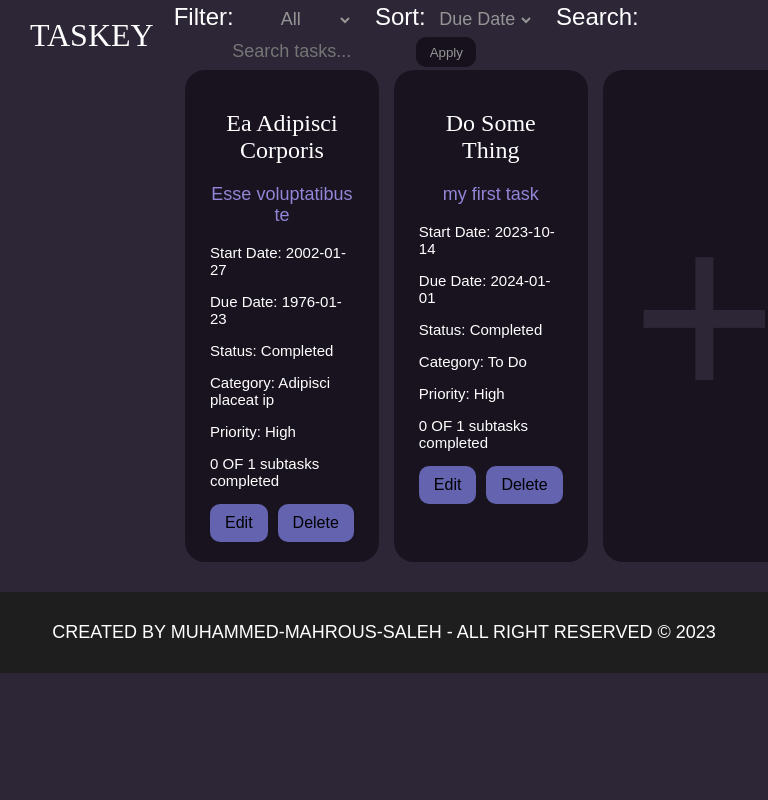
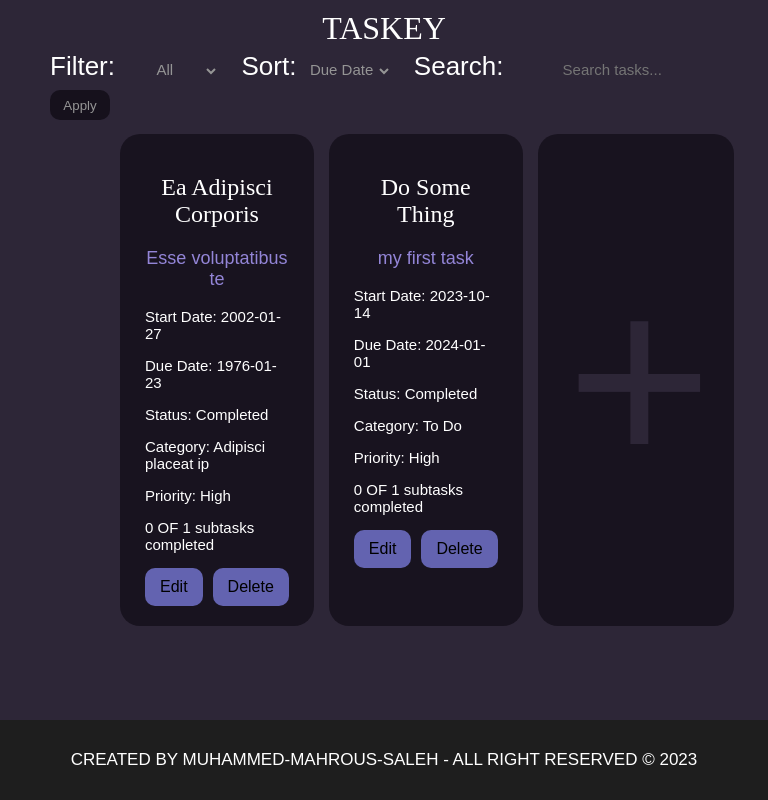
Before and after one commit to Muhammed-Mahrous-Saleh/alx_capstone_project, a Flask app: page / in a window 768 px wide; the page is wider, and only the part inside the window is pictured. Run offline with Flask 3, Linux system fonts and the light colour scheme; data comes from the database, SQL or seed files in the repository; both versions use the stored data as it was after the commit.

Commit message:
add muti screens styles

```diff
--- a/static/css/style.css
+++ b/static/css/style.css
@@ -6,11 +6,25 @@
     font-family: Arial, sans-serif;
     background-color: #2D2637;
     margin: 0 auto;
+    display: flex;
+    flex-direction: column;
+    min-height: 100vh;
+    max-width: 100%;
 }
 
 header {
     height: 70px;
 }
+
+main {
+    flex: 1 0 auto;
+}
+
+footer {
+    flex-shrink: 0;
+}
+
+
 
 .container {
     padding: 0 185px;
@@ -93,6 +107,7 @@
     justify-content: space-between;
     gap: 15px;
     grid-template-columns: repeat(3, 1fr);
+    min-height: 80%;
 }
 
 .tasks_container .task_card {
@@ -122,7 +137,6 @@
     font-style: normal;
     font-weight: 400;
     line-height: normal;
-    text-transform: lowercase;
     text-transform: uppercase;
 }
 
@@ -141,6 +155,7 @@
     text-align: center;
     font-size: 18px;
     color: #9385d7;
+    text-overflow: ellipsis;
 }
 
 .task_card p {
@@ -269,3 +284,110 @@
 input[type="datetime-local"] {
     z-index: 1;
 }
+
+@media (max-width:991px) {
+    .container {
+        padding: 0 120px;
+    }
+}
+
+@media (min-width:575px) AND (max-width:1199px) {
+    .tasks_container {
+        display: grid;
+        justify-content: space-between;
+        gap: 15px;
+        grid-template-columns: 1fr;
+        min-height: 80%;
+    }
+
+    nav {
+        height: fit-content;
+        flex-direction: column;
+        position: relative;
+    }
+
+    nav form select,
+    nav form input[type="text"] {
+        font-size: 15px;
+    }
+
+    nav form label {
+        display: none;
+    }
+
+    header {
+        margin-bottom: 5em;
+    }
+
+    footer {
+        font-size: 13px;
+    }
+
+    .task_page .input_container {
+        grid-template-columns: 150px 1fr;
+    }
+
+    .task_page .input_container input,
+    .task_page .input_container textarea,
+    .task_page .input_container select {
+        min-width: fit-content;
+    }
+
+    .task_page .input_container label {
+        color: #dfd9ff;
+        font-size: 22px;
+        font-style: normal;
+        font-weight: 400;
+        line-height: normal;
+        text-transform: capitalize;
+    }
+
+    .task_page main form {
+        margin: 0 auto;
+        width: fit-content;
+    }
+
+    .task_page header {
+        margin-bottom: 3em;
+    }
+}
+
+@media (min-width:768px) AND (max-width:1199px) {
+    .tasks_container {
+        display: grid;
+        justify-content: space-between;
+        gap: 15px;
+        grid-template-columns: repeat(2, 1fr);
+        min-height: 80%;
+    }
+
+    header {
+        margin-bottom: 4em;
+    }
+
+    footer {
+        font-size: 17px;
+    }
+
+    .task_page main form {
+        width: 70%;
+    }
+
+    .task_page .input_container label {
+        font-size: 26px;
+    }
+}
+
+@media (max-width:1199px) {
+    nav form {
+        font-size: 26px;
+    }
+
+    nav form label {
+        display: inline;
+    }
+
+    .tasks_container {
+        grid-template-columns: repeat(3, 1fr);
+    }
+}
```
Also changed, not shown: tasks.db.
